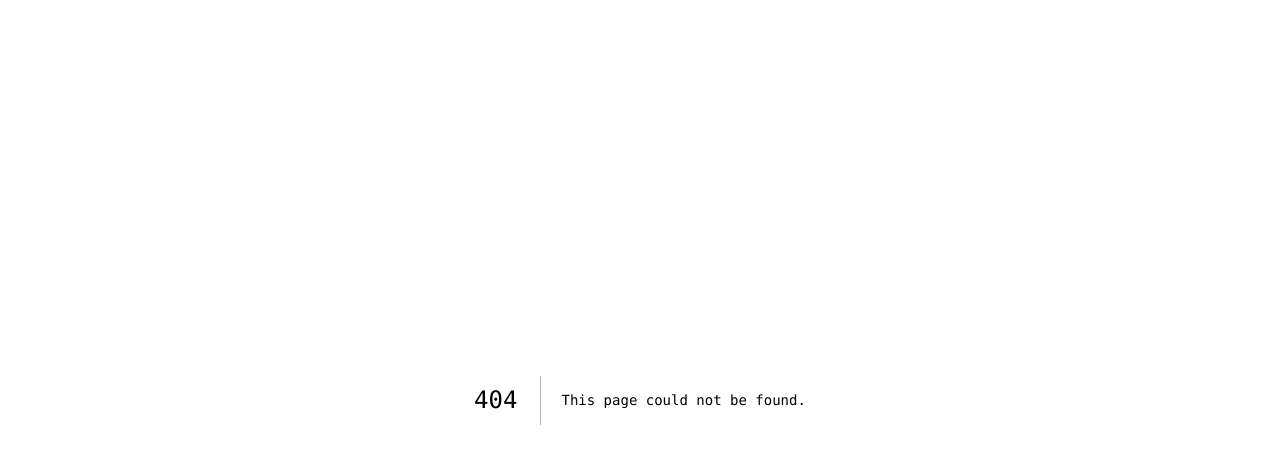
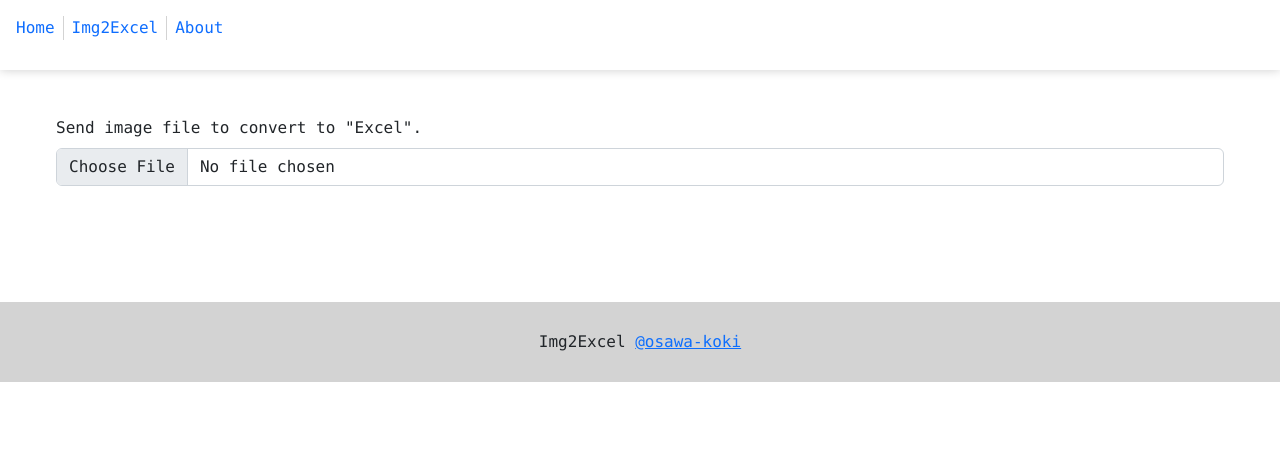
Before and after one commit to osawa-koki/img2excel-server, a Next.js app in the folder web_client/: page /img2excel in a window 1280 px wide. Before the commit this address had no page. Shown: the top 464 px of the page. Built offline with nearby package versions, Linux system fonts and the light colour scheme.

Commit message:
ローディングまで。

```diff
--- a/web_client/common/pages.ts
+++ b/web_client/common/pages.ts
@@ -13,7 +13,7 @@ const _pages: _Page[] = [
   },
   {
     name: "Img2Excel",
-    path: "/",
+    path: "/img2excel",
     is_active: true,
   },
   {
--- a/web_client/pages/_app.js
+++ b/web_client/pages/_app.js
@@ -2,6 +2,7 @@ import 'bootstrap/dist/css/bootstrap.min.css';
 
 import '../styles/Layout.scss';
 import '../styles/index.scss';
+import '../styles/img2excel.scss';
 
 export default function MyApp({ Component, pageProps }) {
   return <Component {...pageProps} />
--- /dev/null
+++ b/web_client/pages/img2excel.tsx
@@ -0,0 +1,38 @@
+import React, { useState, useEffect } from 'react';
+import Form from 'react-bootstrap/Form';
+import Jimp from 'jimp/browser/lib/jimp';
+import Stack from '@mui/material/Stack';
+import LinearProgress from '@mui/material/LinearProgress';
+
+import Layout from '../components/Layout';
+
+const Img2ExcelPage = () => {
+
+  let [jimp, setJimp] = useState<Jimp | null>(null);
+  let [loading, setLoading] = useState(false);
+
+  return (
+    <Layout>
+      <div>
+        <div id='Img2Excel'>
+          <Form.Group>
+            <Form.Label>Send image file to convert to "Excel".</Form.Label>
+            <Form.Control type="file" disabled={loading} />
+          </Form.Group>
+          {
+            loading &&
+            <div id='Loading'>
+              <Stack sx={{ width: '100%', color: 'grey.500' }} spacing={2}>
+                <LinearProgress color="secondary" />
+                <LinearProgress color="success" />
+                <LinearProgress color="inherit" />
+              </Stack>
+            </div>
+          }
+        </div>
+      </div>
+    </Layout>
+  );
+};
+
+export default Img2ExcelPage;
--- a/web_client/styles/Layout.scss
+++ b/web_client/styles/Layout.scss
@@ -43,7 +43,7 @@ header {
 }
 
 main {
-  margin: 5rem auto;
+  margin: 100px auto;
   max-width: 1200px;
   padding: 1rem;
 }
--- /dev/null
+++ b/web_client/styles/img2excel.scss
@@ -0,0 +1,11 @@
+
+#Img2Excel {
+
+  #Loading {
+    margin: 1rem 0;
+    padding: 1rem;
+    border: 1px lightgray solid;
+    border-radius: 0.5rem;
+  }
+
+}
```
